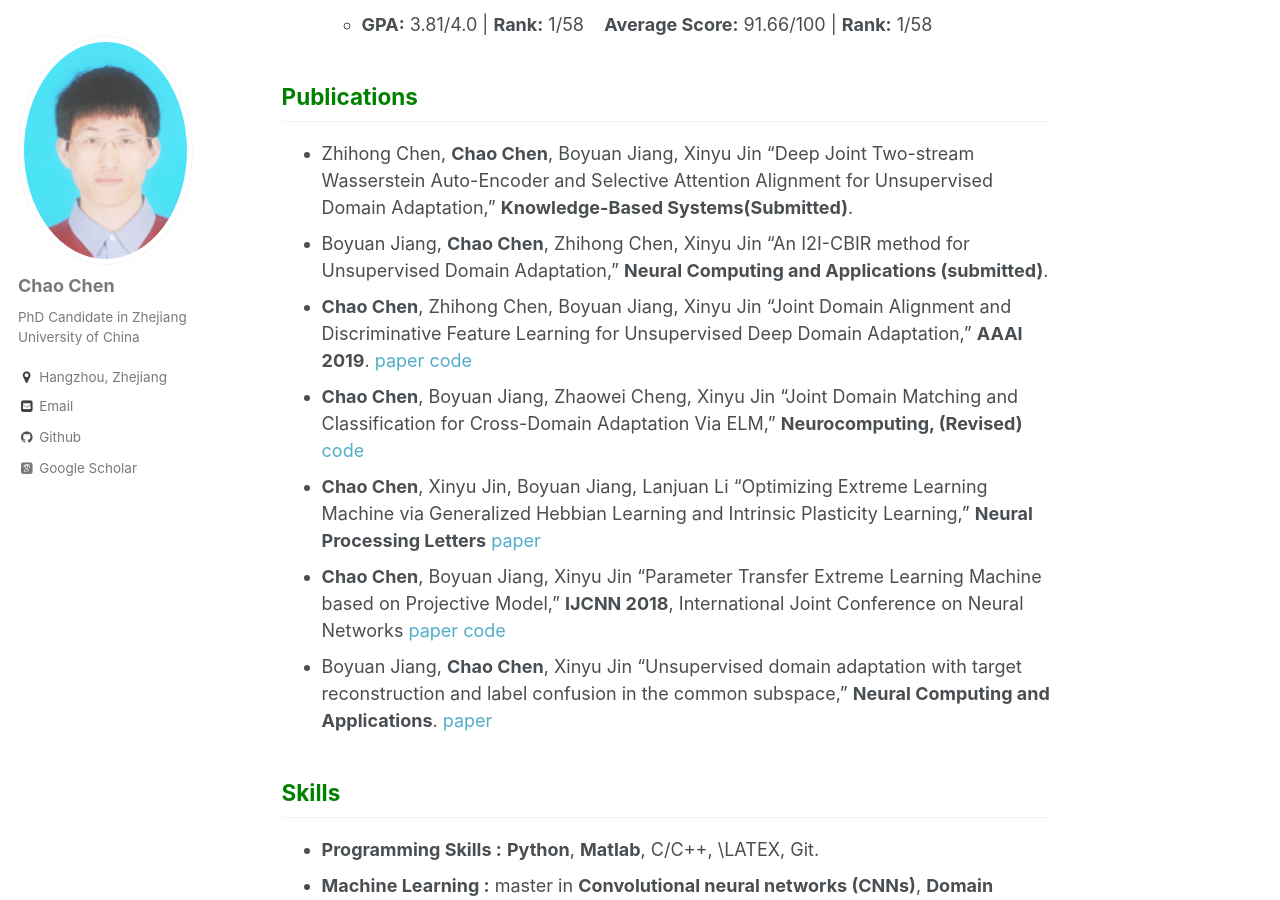
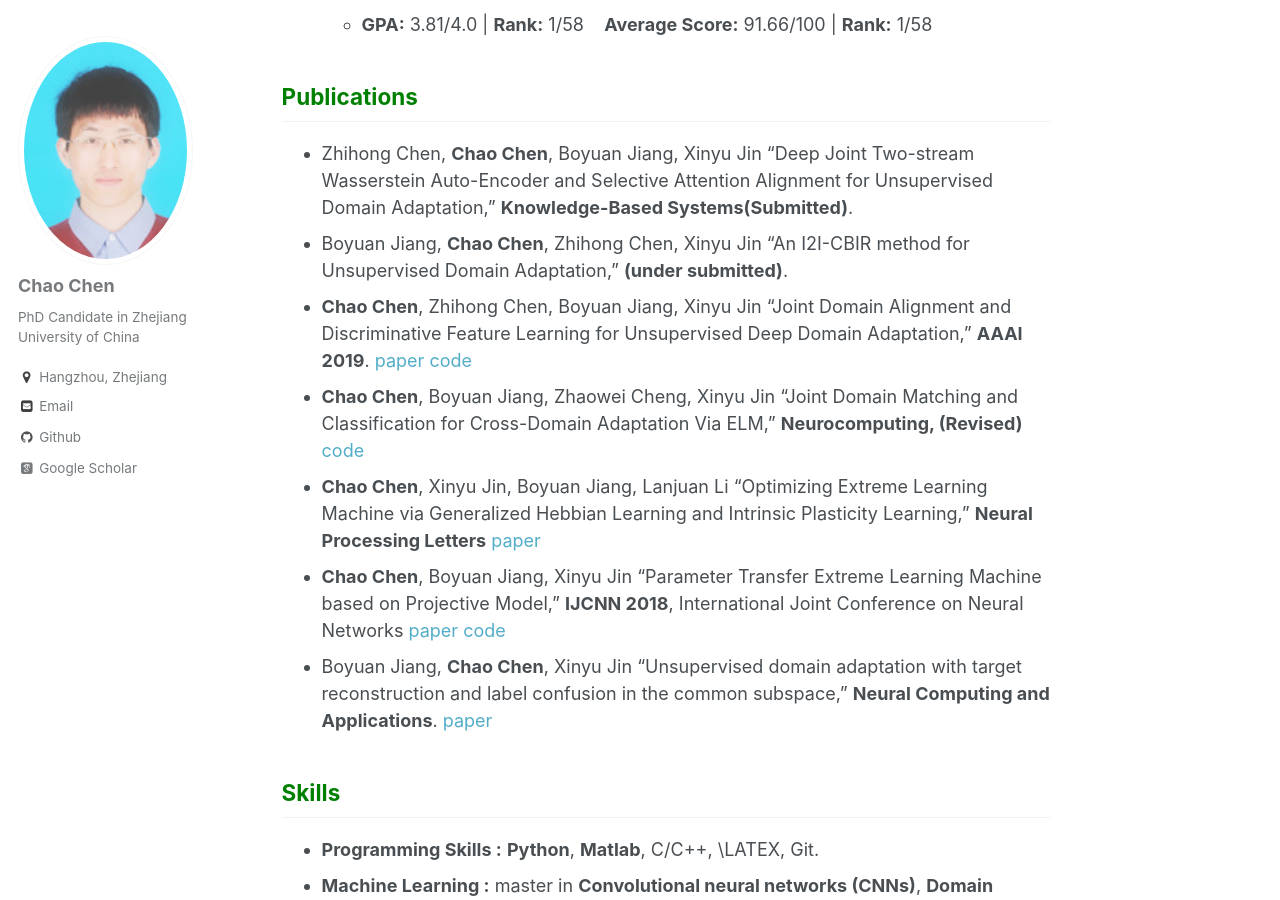
Before and after one commit to chenchao666/chenchao666.github.io, a Jekyll site: the page built from _pages/about.md, in a window 1280 px wide and 900 px high, scrolled down 756 px. Built offline with Jekyll 4.4.1, drawn with Linux system fonts in a browser that asks for light colours; some web fonts are replaced.

Commit message:
Update about.md

```diff
--- a/_pages/about.md
+++ b/_pages/about.md
@@ -25,7 +25,7 @@ My research interests cover a range of issues : **Statistics and Optimization**,
 ## <span style="color: green"> Publications </span>
 * Zhihong Chen, **Chao Chen**, Boyuan Jiang, Xinyu Jin “Deep Joint Two-stream Wasserstein Auto-Encoder and Selective Attention
 Alignment for Unsupervised Domain Adaptation,” **Knowledge-Based Systems(Submitted)**.
-* Boyuan Jiang, **Chao Chen**, Zhihong Chen, Xinyu Jin “An I2I-CBIR method for Unsupervised Domain Adaptation,” **Neural Computing and Applications (submitted)**.
+* Boyuan Jiang, **Chao Chen**, Zhihong Chen, Xinyu Jin “An I2I-CBIR method for Unsupervised Domain Adaptation,” **(under submitted)**.
 * **Chao Chen**, Zhihong Chen, Boyuan Jiang, Xinyu Jin “Joint Domain Alignment and Discriminative Feature Learning for Unsupervised Deep Domain Adaptation,” **AAAI 2019**. [paper](https://arxiv.org/abs/1808.09347) [code](https://github.com/chenchao666/JDDA-Master)
 * **Chao Chen**, Boyuan Jiang, Zhaowei Cheng, Xinyu Jin “Joint Domain Matching and Classification for Cross-Domain Adaptation Via ELM,” **Neurocomputing, (Revised)** [code](https://github.com/chenchao666/JDMC)
 * **Chao Chen**, Xinyu Jin, Boyuan Jiang, Lanjuan Li “Optimizing Extreme Learning Machine via Generalized Hebbian Learning
```
